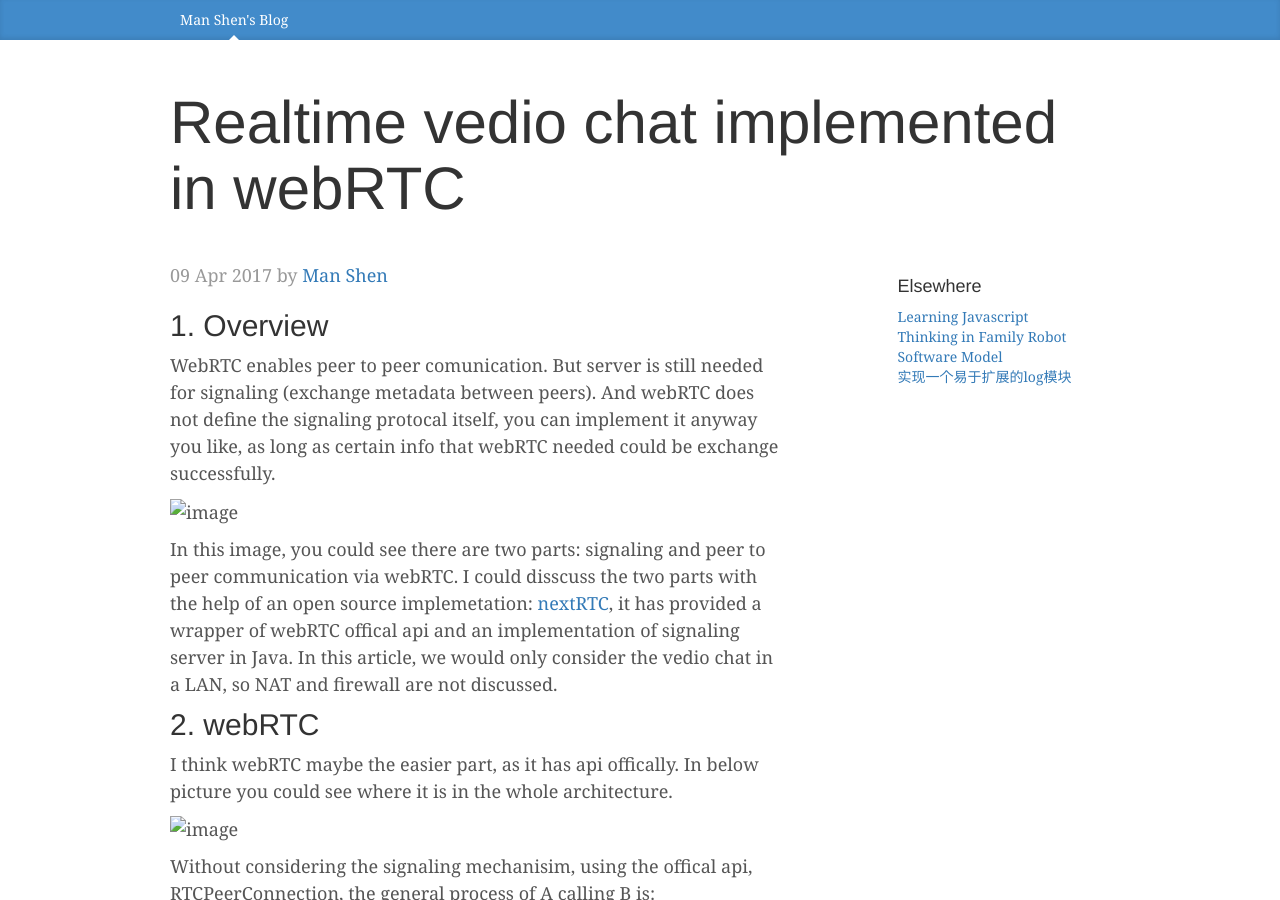
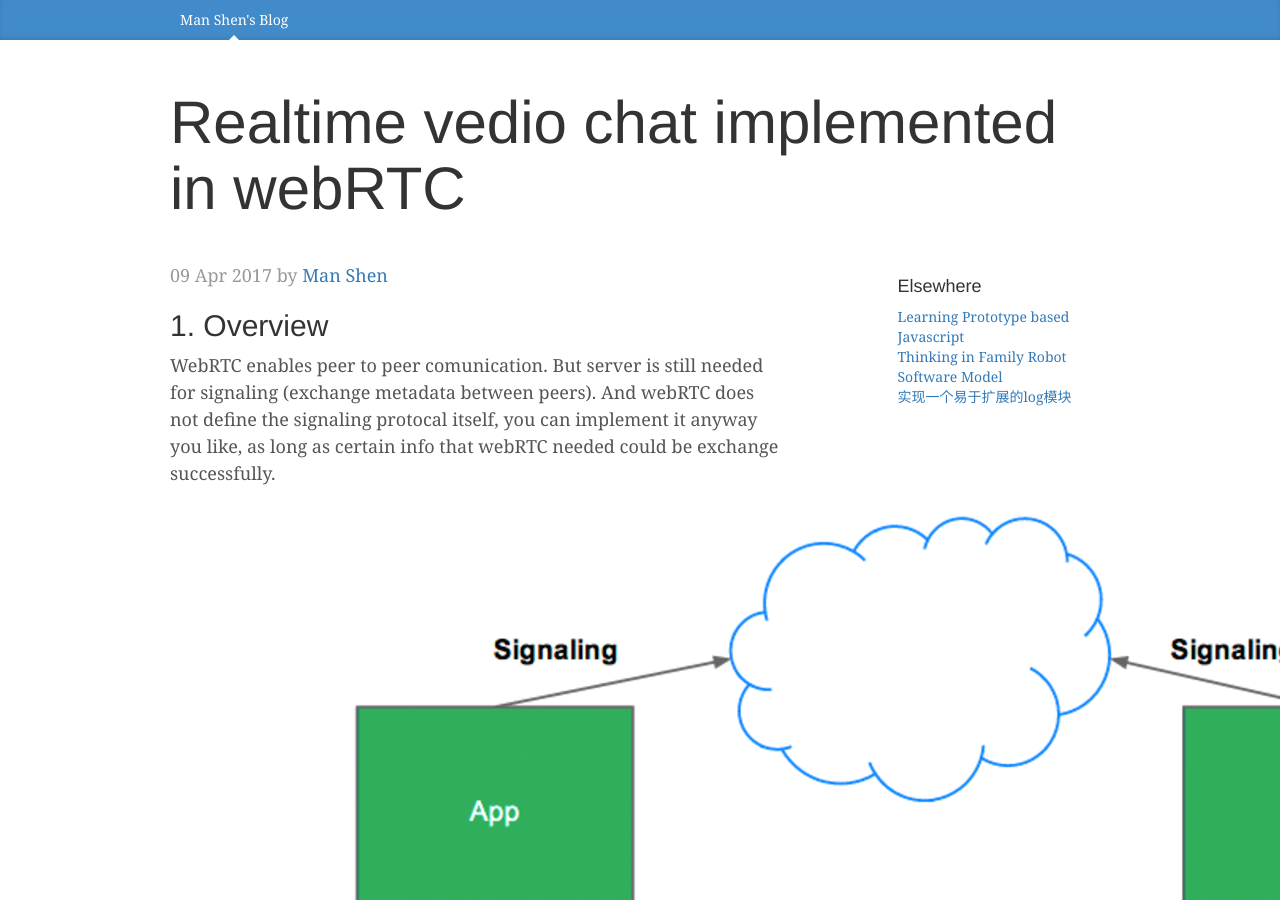
Before and after one commit to MoonTTMM/manshen, a Jekyll site: the page built from _posts/2017-4-9-Realtime-Vedio-Chat-Implemented-in-webRTC.md, in a window 1280 px wide and 900 px high. Built offline with Jekyll 4.4.1, drawn with Linux system fonts in a browser that asks for light colours; nearby versions of some CDN libraries.

Commit message:
add image

```diff
--- a/_posts/2016-5-15-Learing-Prototype-based-Javascript.html
+++ b/_posts/2016-5-15-Learing-Prototype-based-Javascript.html
@@ -1,6 +1,6 @@
 ---
 layout: post
-title: Learning Javascript
+title: Learning Prototype based Javascript
 ---
 
 <p>
--- a/_posts/2017-4-9-Realtime-Vedio-Chat-Implemented-in-webRTC.md
+++ b/_posts/2017-4-9-Realtime-Vedio-Chat-Implemented-in-webRTC.md
@@ -6,14 +6,14 @@ title: Realtime vedio chat implemented in webRTC
 ## 1. Overview
 WebRTC enables peer to peer comunication. But server is still needed for signaling (exchange metadata between peers). And webRTC does not define the signaling protocal itself, you can implement it anyway you like, as long as certain info that webRTC needed could be exchange successfully.
 
-![image](http://note.youdao.com/favicon.ico)
+![image](http://moonttmm.github.io/manshen/imgs/webrtc-signaling.png)
 
 In this image, you could see there are two parts: signaling and peer to peer communication via webRTC. I could disscuss the two parts with the help of an open source implemetation: [nextRTC](https://nextrtc.org/), it has provided a wrapper of webRTC offical api and an implementation of signaling server in Java. In this article, we would only consider the vedio chat in a LAN, so NAT and firewall are not discussed.
 
 ## 2. webRTC
 I think webRTC maybe the easier part, as it has api offically. In below picture you could see where it is in the whole architecture.
 
-![image](http://note.youdao.com/favicon.ico)
+![image](http://moonttmm.github.io/manshen/imgs/webrtcArchitecture.png)
 
 Without considering the signaling mechanisim, using the offical api, RTCPeerConnection, the general process of A calling B is:
 1. A create a RTCPeerConnection, createOffer, setLocalDescription, using signaling mechanism send SDP(session description metadata, which is the necessary for peer to peer connection) to B, more specifically see below code;
```
Also changed, not shown: imgs/webrtc-signaling.png (added), imgs/webrtcArchitecture.png (added).
